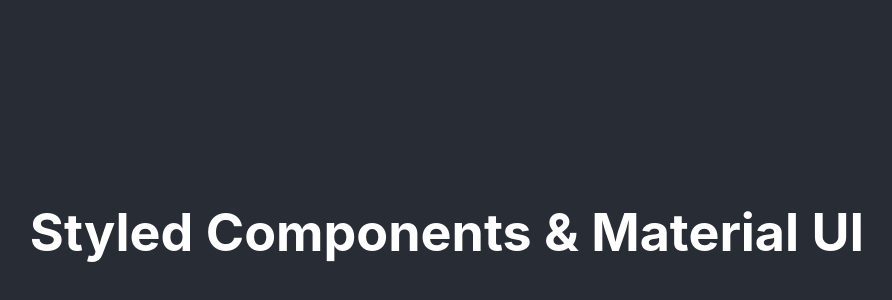
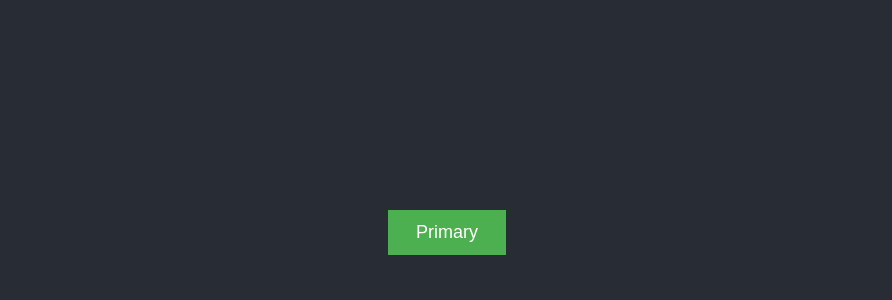
Before and after one commit to oguzhancvdr/react-styling-2, a React (Create React App) app: page / in a window 1280 px wide. Shown: the part 168-468 px from the top of the page, without its empty margins (193-1085 px from the left). Built offline with nearby package versions, Linux system fonts and the light colour scheme.

Commit message:
created styled button

```diff
--- a/package.json
+++ b/package.json
@@ -9,6 +9,7 @@
     "react": "^17.0.2",
     "react-dom": "^17.0.2",
     "react-scripts": "4.0.3",
+    "styled-components": "^5.3.0",
     "web-vitals": "^1.0.1"
   },
   "scripts": {
--- a/src/App.js
+++ b/src/App.js
@@ -1,11 +1,12 @@
 import "./App.css";
+import StyledComponents from './components/styled-comp/index'
 
 function App() {
   return (
     <>
       <div className="App">
         <header className="App-header">
-          <h1>Styled Components & Material UI</h1>
+          <StyledComponents />
         </header>
       </div>
     </>
--- a/src/components/styled-comp/button/Button.js
+++ b/src/components/styled-comp/button/Button.js
@@ -0,0 +1,14 @@
+import styled from 'styled-components';
+
+export default styled.button`
+    border:none;
+    margin:2px;
+    color: #fff;
+    padding: 12px 28px;
+    text-align: center;
+    text-decoration: none;
+    display: inline-block;
+    cursor: pointer;
+    font-size: 18px;
+    background-color: ${props => props.primary ? "#4caf50" :"#008CBA" };
+`;
--- a/src/components/styled-comp/index.js
+++ b/src/components/styled-comp/index.js
@@ -0,0 +1,12 @@
+import React from 'react'
+import Button from './button/Button';
+
+const StyledComponents = () => {
+    return (
+        <>
+            <Button primary>Primary</Button>
+        </>
+    )
+}
+
+export default StyledComponents
```
